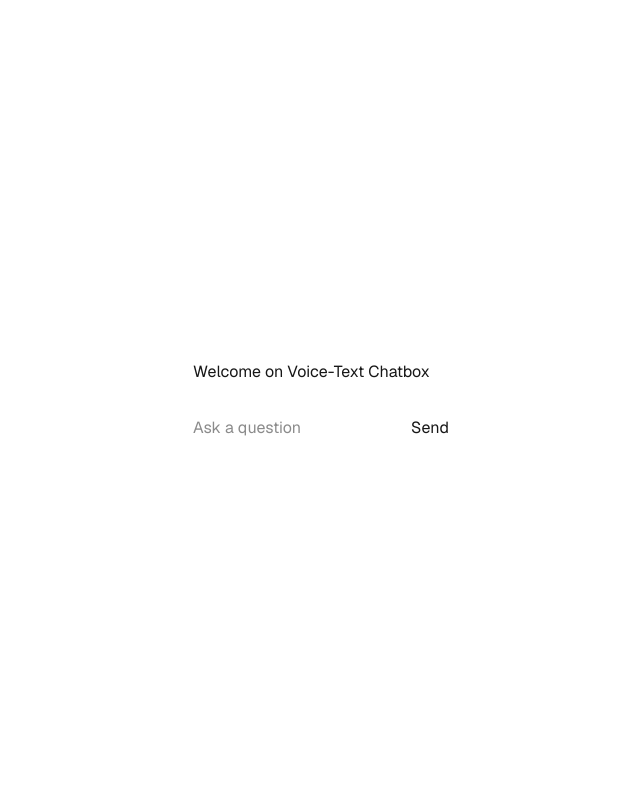
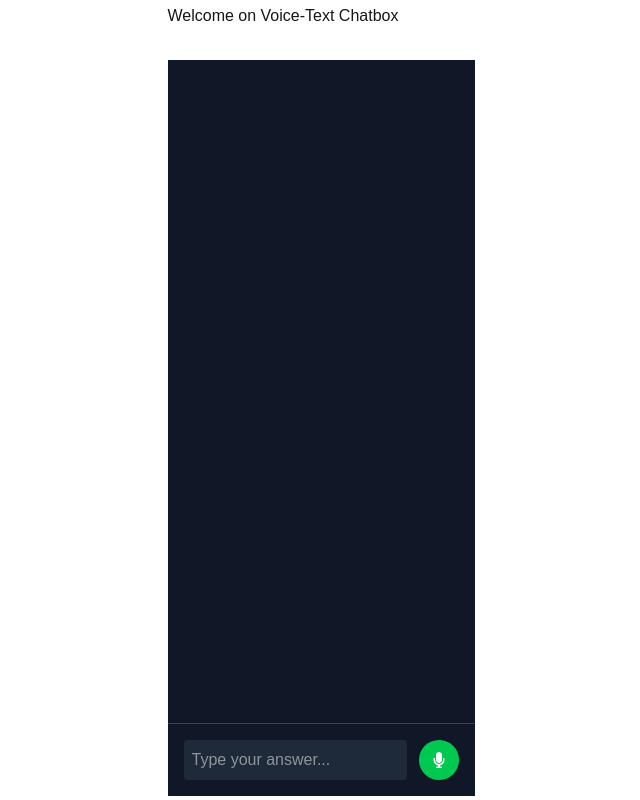
Before and after one commit to mbianou-bradon/voice-text-chatbox, a Next.js app: page / in a window 1280 px wide. Shown: the whole page, without its empty margins (319-959 px from the left). Built offline with nearby package versions, Linux system fonts and the light colour scheme.

Commit message:
feat(app): updated file structure and UI

```diff
--- a/package.json
+++ b/package.json
@@ -14,7 +14,8 @@
     "next": "15.2.2",
     "openai": "^4.87.3",
     "react": "^19.0.0",
-    "react-dom": "^19.0.0"
+    "react-dom": "^19.0.0",
+    "react-icons": "^5.5.0"
   },
   "devDependencies": {
     "@eslint/eslintrc": "^3",
--- a/src/app/page.tsx
+++ b/src/app/page.tsx
@@ -2,7 +2,7 @@ import Chat from "@/components/chat/Chat";
 
 export default function Home() {
   return (
-    <div className="grid grid-rows-[20px_1fr_20px] items-center justify-items-center min-h-screen p-8 pb-20 gap-16 sm:p-20 font-[family-name:var(--font-geist-sans)]">
+    <div className="flex flex-col min-h-screen items-center justify-center max-w-[800px] mx-auto overflow-hidden">
       <main className="flex flex-col gap-[32px] row-start-2 items-center sm:items-start">
         <header>
           <p>Welcome on Voice-Text Chatbox</p>
--- a/src/components/chat/Chat.tsx
+++ b/src/components/chat/Chat.tsx
@@ -1,59 +1,131 @@
 "use client";
-import React, { useEffect, useRef } from "react";
-import { useChat } from "ai/react";
 
-export default function Chat() {
-  const { messages, input, handleInputChange, handleSubmit, status } = useChat({
-    api: "/api/chat",
+import { useState, useRef } from "react";
+import { FaMicrophone, FaPaperPlane } from "react-icons/fa";
+
+export default function Home() {
+  const [textInput, setTextInput] = useState("");
+  const [messages, setMessages] = useState<{ role: string; content: string }[]>(
+    []
+  );
+  const [recording, setRecording] = useState(false);
+  const [audioBase64, setAudioBase64] = useState<string | null>(null);
+  const mediaRecorderRef = useRef<MediaRecorder | null>(null);
+  const audioChunksRef = useRef<Blob[]>([]);
+
+  // Start recording
+  const startRecording = async () => {
+    setRecording(true);
+    const stream = await navigator.mediaDevices.getUserMedia({ audio: true });
+    const mediaRecorder = new MediaRecorder(stream);
+    mediaRecorderRef.current = mediaRecorder;
+
+    mediaRecorder.ondataavailable = (event) => {
+      if (event.data.size > 0) audioChunksRef.current.push(event.data);
+    };
+
+    mediaRecorder.onstop = async () => {
+      const audioBlob = new Blob(audioChunksRef.current, { type: "audio/wav" });
+      const reader = new FileReader();
+      reader.readAsDataURL(audioBlob);
+      reader.onloadend = () => {
+        setAudioBase64(reader.result as string);
+      };
+      audioChunksRef.current = [];
+    };
+
+    mediaRecorder.start();
+  };
+
+  // Stop recording
+  const stopRecording = () => {
+    setRecording(false);
+    mediaRecorderRef.current?.stop();
+    console.log(audioBase64);
+    sendMessage();
+  };
+
+  // Send text and/or audio to API
+  const sendMessage = async () => {
+    if (!textInput && !audioBase64) return;
+
+    const userMessage = textInput || "🎤 Voice message";
+    setMessages((prev) => [...prev, { role: "user", content: userMessage }]);
+
+    const res = await fetch("/api/chat", {
+      method: "POST",
+      headers: { "Content-Type": "application/json" },
+      body: JSON.stringify({ text: textInput, audio: audioBase64, messages }),
     });
 
-  const chatContainer = useRef<HTMLDivElement>(null);
+    setTextInput("");
+    setAudioBase64(null);
 
-  const scrollToTop = () => {
-    const { offsetHeight, scrollHeight, scrollTop } =
-      chatContainer.current as HTMLDivElement;
-    if (scrollHeight >= offsetHeight + scrollTop) {
-      chatContainer.current?.scrollTo({
-        top: scrollHeight - offsetHeight,
-        behavior: "smooth",
-      });
+    if (res.body) {
+      const reader = res.body.getReader();
+      const decoder = new TextDecoder();
+      let aiResponse = "";
+
+      while (true) {
+        const { done, value } = await reader.read();
+        if (done) break;
+        aiResponse += decoder.decode(value);
+        setMessages((prev) => [
+          ...prev.slice(0, -1),
+          { role: "assistant", content: aiResponse },
+        ]);
+      }
     }
   };
-  useEffect(() => {
-    scrollToTop();
-  }, [messages]);
 
-  const renderResponse = () => {
   return (
-      <div ref={chatContainer}>
-        {
-          // eslint-disable-next-line @typescript-eslint/no-explicit-any
-          messages.map((message: any, index: number) => {
-            return (
-              <div key={message.id}>
-                <p>{message.content}</p>
-                {index < messages.length - 1 && <hr />}
+    <div className="flex flex-col h-[calc(100vh-64px)] w-full max-w-[500px] bg-gray-900 text-white">
+      <div className="flex-1 p-4 overflow-y-auto">
+        {messages.map((msg, index) => (
+          <div
+            key={index}
+            className={`mb-2 ${
+              msg.role === "user" ? "text-right" : "text-left"
+            }`}
+          >
+            <span
+              className={`inline-block px-4 py-2 rounded-lg ${
+                msg.role === "user" ? "bg-blue-500" : "bg-gray-700"
+              }`}
+            >
+              {msg.content}
+            </span>
           </div>
-            );
-          })
-        }
+        ))}
       </div>
-    );
-  };
-  return (
-    <div>
-      {renderResponse()}
-      <div>
-        <form onSubmit={handleSubmit}>
+
+      <div className="p-4 flex items-center gap-3 border-t border-gray-700 w-full">
         <input
           type="text"
-            placeholder="Ask a question"
-            onChange={handleInputChange}
-            value={input}
-            disabled={status !== "ready"}
+          placeholder="Type your answer..."
+          value={textInput}
+          onChange={(e) => setTextInput(e.target.value)}
+          className="flex-1 p-2 rounded bg-gray-800 text-white focus:outline-none w-full"
         />
-          <button type="submit">Send</button>
-        </form>
+
+        {textInput.length === 0 ? (
+          <button
+            onClick={recording ? stopRecording : startRecording}
+            className={`p-3 rounded-full cursor-pointer ${
+              recording ? "bg-red-500" : "bg-green-500"
+            }`}
+          >
+            <FaMicrophone />
+          </button>
+        ) : (
+          <button
+            onClick={sendMessage}
+            className="p-3 bg-blue-600 rounded-full cursor-pointer disabled:opacity-50 disabled:cursor-not-allowed"
+            disabled={!textInput && !audioBase64}
+          >
+            <FaPaperPlane />
+          </button>
+        )}
       </div>
     </div>
   );
```
Also changed, not shown: src/app/api/chat/route.ts (renamed from src/app/api/route.ts), 1 other file (tests, documents, lock files or other folders). Lines whose indentation alone changed are shown as unchanged.
